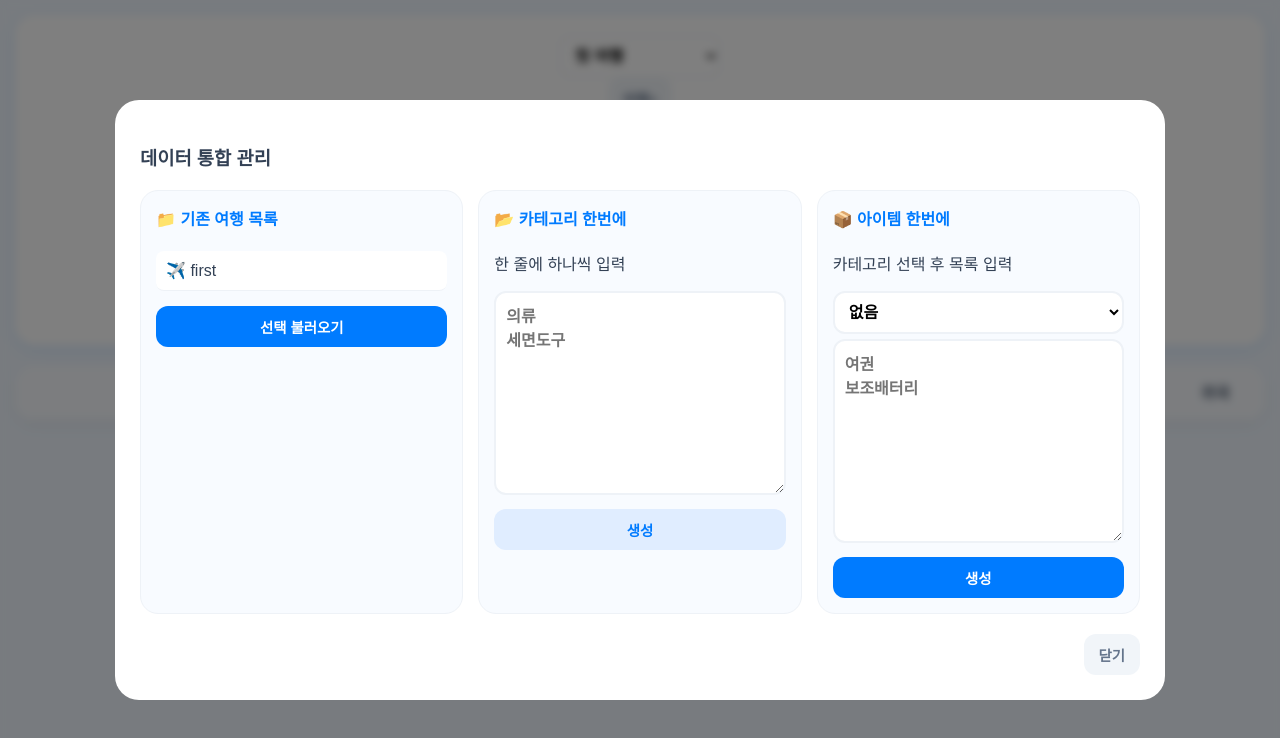
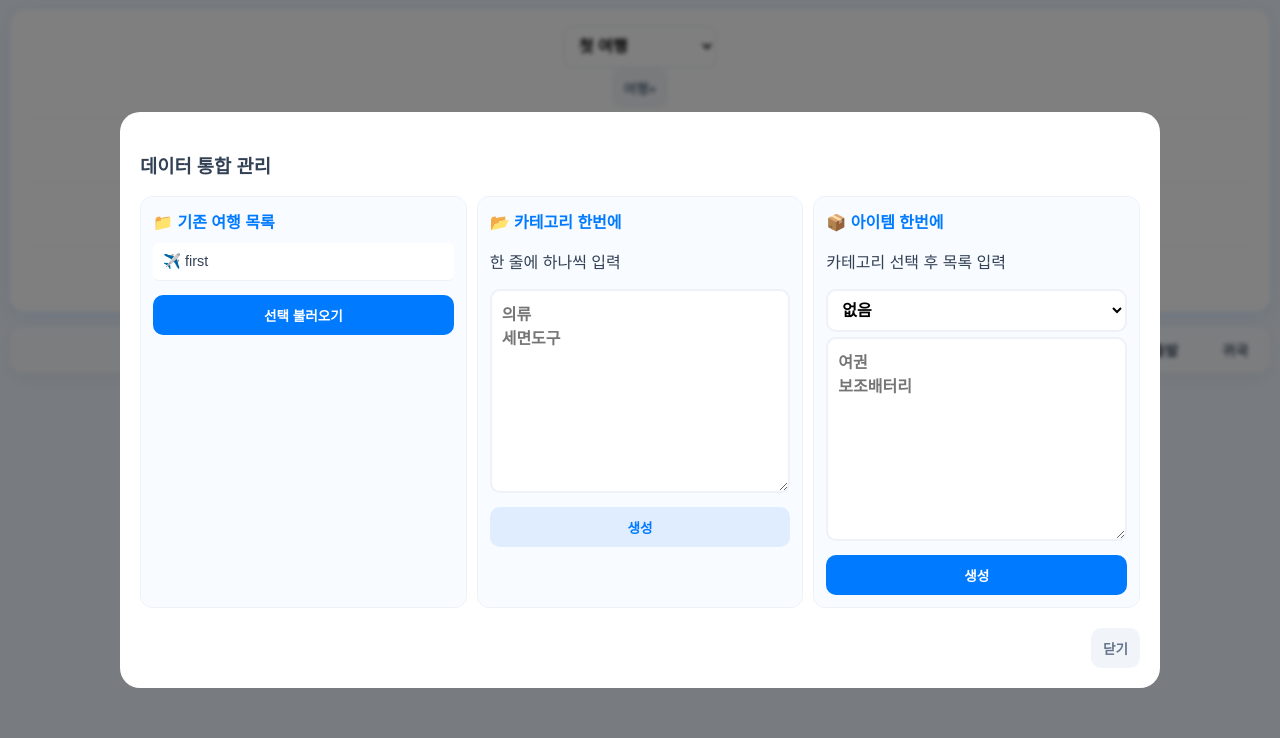
Before and after one commit to handream7/readytravel, a plain HTML site: page index.html in a window 1280 px wide. Both pictures are taken after a click on the button "불러오기 / 한번에입력". Drawn offline with Linux system fonts and the light colour scheme; no server answers; a web font is replaced by a local one.

Commit message:
Add files via upload

```diff
--- a/index.html
+++ b/index.html
@@ -44,13 +44,12 @@
         <table id="checklistTable">
             <thead>
                 <tr>
-                    <th>카테고리 / 아이템</th>
+                    <th>카테고리 / 아이템 목록</th>
                     <th class="status-col">출발</th>
                     <th class="status-col">귀국</th>
                 </tr>
             </thead>
-            <tbody id="checklistBody">
-                </tbody>
+            <tbody id="checklistBody"></tbody>
         </table>
     </main>
 
--- a/script.js
+++ b/script.js
@@ -23,7 +23,7 @@ let selectedTravelToLoad = '';
 
 const statusToggle = { 'X': 'O', 'O': 'X' };
 
-// 여행 목록 불러오기
+// 여행 목록 불러오기 (영구 저장용)
 onValue(ref(database, 'travelNames'), (snapshot) => {
     const data = snapshot.val();
     if (data) {
@@ -183,7 +183,7 @@ window.loadData = () => {
                 <tr class="category-row">
                     <td colspan="3">
                         <div class="name-cell">
-                            <span>${cIdx + 1}. ${cat}</span>
+                            <span class="name-text">${cIdx + 1}. ${cat}</span>
                             <button class="mini-del-btn" onclick="confirmDelete('${cat}')">X</button>
                         </div>
                     </td>
@@ -193,9 +193,9 @@ window.loadData = () => {
                 const vals = data[cat][item];
                 tbody.innerHTML += `
                     <tr>
-                        <td style="padding-left:35px;">
+                        <td>
                             <div class="name-cell">
-                                <span>${iIdx + 1}) ${item}</span>
+                                <span class="name-text">${iIdx + 1}) ${item}</span>
                                 <button class="mini-del-btn" onclick="confirmDelete('${cat}', '${item}')">X</button>
                             </div>
                         </td>
--- a/style.css
+++ b/style.css
@@ -1,142 +1,173 @@
 @import url('https://fonts.googleapis.com/css2?family=Pretendard:wght@400;600&display=swap');
 
-/* 기본 설정 */
+/* 전체 기본 설정 */
 body {
     font-family: 'Pretendard', sans-serif;
     margin: 0;
-    padding: 15px;
+    padding: 10px;
     background-color: #f0f7ff;
     color: #334155;
+    -webkit-tap-highlight-color: transparent;
 }
 
-/* 헤더 레이아웃 */
+/* 4단 헤더 레이아웃 (모바일 가독성 최적화) */
 header {
     background: #ffffff;
-    padding: 20px;
-    border-radius: 20px;
+    padding: 15px;
+    border-radius: 15px;
     box-shadow: 0 4px 15px rgba(0, 123, 255, 0.1);
-    margin-bottom: 20px;
+    margin-bottom: 15px;
     display: flex;
     flex-direction: column;
-    gap: 12px;
+    gap: 10px;
     text-align: center;
 }
 
+/* 각 줄별 스타일 및 정렬 */
 .header-row {
     display: flex;
     flex-wrap: wrap;
     justify-content: center;
     align-items: center;
     width: 100%;
-    gap: 10px;
+    gap: 8px;
 }
 
+/* 줄 사이 구분선 */
 .middle-row, .bottom-row {
     border-top: 1px solid #f1f5f9;
-    padding-top: 12px;
+    padding-top: 10px;
 }
 
-/* 버튼 스타일 */
+/* 버튼 공통 스타일 */
 button {
     border: none;
-    border-radius: 12px;
+    border-radius: 10px;
     font-weight: 600;
     cursor: pointer;
-    transition: 0.2s;
-    padding: 10px 15px;
-    font-size: 0.9rem;
+    transition: all 0.2s ease-in-out;
+    padding: 10px 12px;
+    font-size: 0.85rem;
     white-space: nowrap;
 }
 
+button:active {
+    transform: scale(0.96);
+}
+
+/* 버튼 색상별 정의 */
 .btn-main { background-color: #e0edff; color: #007bff; }
+.btn-main:hover { background-color: #007bff; color: white; }
+
 .btn-sub { background-color: #f1f5f9; color: #64748b; }
+.btn-sub:hover { background-color: #e2e8f0; }
+
 .btn-load { background-color: #007bff; color: white; }
+.btn-load:hover { background-color: #0056b3; }
+
 .btn-save { background-color: #10b981; color: white; }
-.btn-reset { background-color: #fee2e2; color: #ef4444; border: 1px solid #fecaca; }
+.btn-save:hover { background-color: #059669; }
 
-/* 입력 요소 */
+/* 새목록 버튼: 옅은 빨간색 */
+.btn-reset {
+    background-color: #fee2e2;
+    color: #ef4444;
+    border: 1px solid #fecaca;
+}
+.btn-reset:hover { background-color: #fecaca; }
+
+/* 입력 요소 스타일 */
 #travelSelect, select, input, textarea {
     padding: 10px;
-    border-radius: 12px;
+    border-radius: 10px;
     border: 2px solid #eef2f7;
     font-weight: 600;
     background-color: white;
     width: 100%;
     box-sizing: border-box;
     font-size: 1rem;
+    font-family: inherit;
 }
 
-/* 유저 탭 */
+/* 유저 전환 탭 */
 .user-tabs {
     display: flex;
     background: #f1f5f9;
-    padding: 5px;
-    border-radius: 12px;
+    padding: 4px;
+    border-radius: 10px;
     gap: 4px;
 }
 
 .tab-btn {
-    padding: 8px 16px;
+    padding: 8px 14px;
     background: transparent;
     color: #64748b;
-    border-radius: 8px;
+    border-radius: 6px;
 }
 
 .tab-btn.active {
     background: white;
     color: #007bff;
-    box-shadow: 0 2px 8px rgba(0,0,0,0.05);
+    box-shadow: 0 2px 5px rgba(0,0,0,0.05);
 }
 
 /* 테이블 디자인 */
 main {
     width: 100%;
     background: white;
-    border-radius: 20px;
+    border-radius: 15px;
     box-shadow: 0 4px 15px rgba(0, 0, 0, 0.05);
-    overflow-x: auto;
+    overflow: hidden; /* 가로 스크롤 방지 및 라운드 유지 */
 }
 
 table {
     width: 100%;
-    min-width: 600px;
     border-collapse: collapse;
+    table-layout: fixed; /* 셀 너비 고정을 위해 필수 */
 }
 
 th {
     background: #f8fbff;
     color: #475569;
-    font-size: 1rem;
-    padding: 15px 10px;
+    font-size: 0.9rem;
+    padding: 12px 5px;
     border-bottom: 2px solid #eef2f7;
 }
 
 td {
-    padding: 15px 10px;
-    font-size: 1.1rem;
+    padding: 12px 10px;
     border-bottom: 1px solid #f1f5f9;
-    font-weight: 500;
     vertical-align: middle;
 }
 
-/* 너비 고정 */
-.status-col { width: 80px; text-align: center; }
+/* 상태 열 너비 고정 (모바일에서 이름 영역 확보) */
+.status-col {
+    width: 60px;
+    text-align: center;
+}
 
-/* 텍스트 + 삭제버튼 배치 */
+/* 이름 + 삭제버튼 박스 */
 .name-cell {
     display: flex;
     align-items: center;
     justify-content: space-between;
-    gap: 10px;
+    gap: 8px;
 }
 
-/* 빨간색 미니 삭제 버튼 */
+.name-text {
+    font-size: 1.05rem;
+    font-weight: 600;
+    word-break: break-all;
+    line-height: 1.2;
+}
+
+/* 작은 삭제 버튼 (이름 옆 빨간 네모) */
 .mini-del-btn {
     background: #fee2e2;
     color: #ef4444;
     border: none;
-    width: 26px;
-    height: 26px;
+    width: 24px;
+    height: 24px;
     border-radius: 6px;
     font-size: 12px;
     font-weight: bold;
@@ -149,21 +180,23 @@ td {
 
 .mini-del-btn:hover { background: #fecaca; }
 
-/* 카테고리 행 */
+/* 카테고리 행 스타일 */
 .category-row td {
     background-color: #f0f7ff;
     color: #007bff;
-    font-size: 1.25rem;
-    font-weight: 700;
-    padding: 15px 20px;
 }
 
-/* 상태 버튼 (X / O) */
+.category-row .name-text {
+    font-size: 1.15rem;
+    font-weight: 700;
+}
+
+/* 체크 버튼 (사이즈 최적화) */
 .status-btn {
-    width: 45px;
-    height: 45px;
-    font-size: 20px;
-    border-radius: 12px;
+    width: 42px;
+    height: 42px;
+    font-size: 18px;
+    border-radius: 10px;
     border: 2px solid #e2e8f0;
     background: white;
     display: inline-flex;
@@ -173,9 +206,13 @@ td {
 }
 
 .status-X { color: #cbd5e1; }
-.status-O { color: white; background: #10b981; border-color: #10b981; }
+.status-O {
+    color: white;
+    background: #10b981;
+    border-color: #10b981;
+}
 
-/* 모달 및 팝업 */
+/* 모달 디자인 */
 .modal {
     display: none;
     position: fixed;
@@ -184,19 +221,22 @@ td {
     z-index: 1000;
     align-items: center;
     justify-content: center;
-    backdrop-filter: blur(4px);
+    backdrop-filter: blur(2px);
 }
 
 .modal-content {
     background: white;
-    padding: 25px;
-    border-radius: 24px;
+    padding: 20px;
+    border-radius: 20px;
     width: 90%;
-    max-width: 450px;
+    max-width: 400px;
+    max-height: 85vh;
+    overflow-y: auto;
 }
 
-.modal-large { max-width: 1000px; }
+.modal-large { max-width: 1000px; width: 95%; }
 
+/* 카테고리 미리보기 태그 */
 .current-cats-box {
     margin-bottom: 15px;
     background: #f8f9fa;
@@ -221,31 +261,32 @@ td {
     font-weight: bold;
 }
 
+/* 통합 관리 그리드 */
 .load-grid {
     display: grid;
     grid-template-columns: 1fr 1fr 1fr;
-    gap: 15px;
-    margin-top: 20px;
+    gap: 10px;
+    margin-top: 15px;
 }
 
-@media (max-width: 800px) {
+@media (max-width: 768px) {
     .load-grid { grid-template-columns: 1fr; }
 }
 
 .grid-col {
     background: #f8fbff;
-    padding: 15px;
-    border-radius: 18px;
+    padding: 12px;
+    border-radius: 12px;
     border: 1px solid #eef2f7;
     text-align: left;
 }
 
-.grid-col h4 { margin-top: 0; color: #007bff; }
+.grid-col h4 { margin: 0 0 10px 0; color: #007bff; font-size: 1rem; }
 
 .data-list {
     list-style: none;
     padding: 0; margin: 0;
-    max-height: 200px;
+    max-height: 150px;
     overflow-y: auto;
 }
 
@@ -253,12 +294,16 @@ td {
     padding: 10px;
     border-bottom: 1px solid #eef2f7;
     cursor: pointer;
+    font-size: 0.9rem;
     background: white;
-    margin-bottom: 5px;
-    border-radius: 8px;
+    margin-bottom: 4px;
+    border-radius: 6px;
 }
 
-.data-list li.selected { background: #007bff; color: white; }
+.data-list li.selected {
+    background: #007bff;
+    color: white;
+}
 
 .modal-buttons {
     margin-top: 20px;
```
